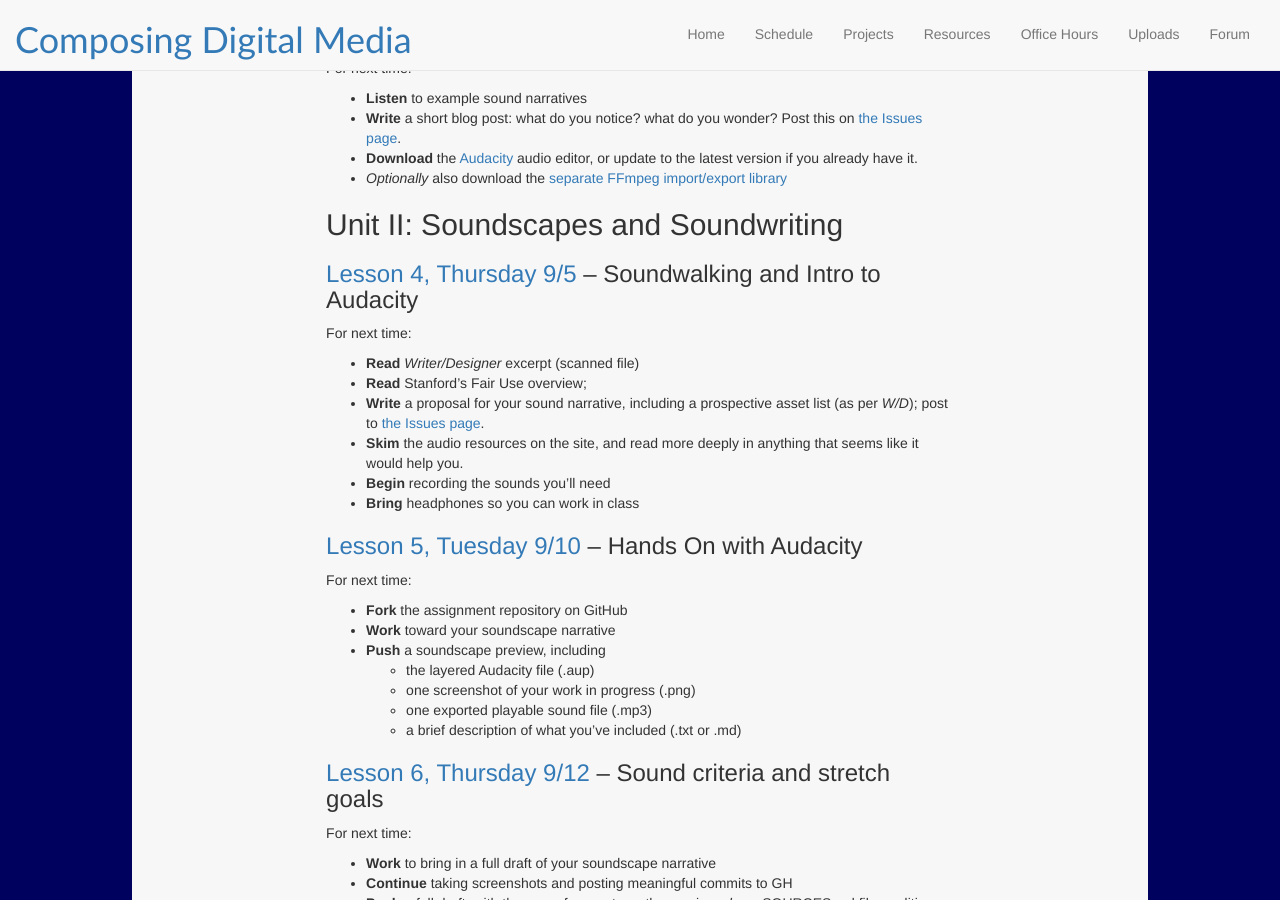
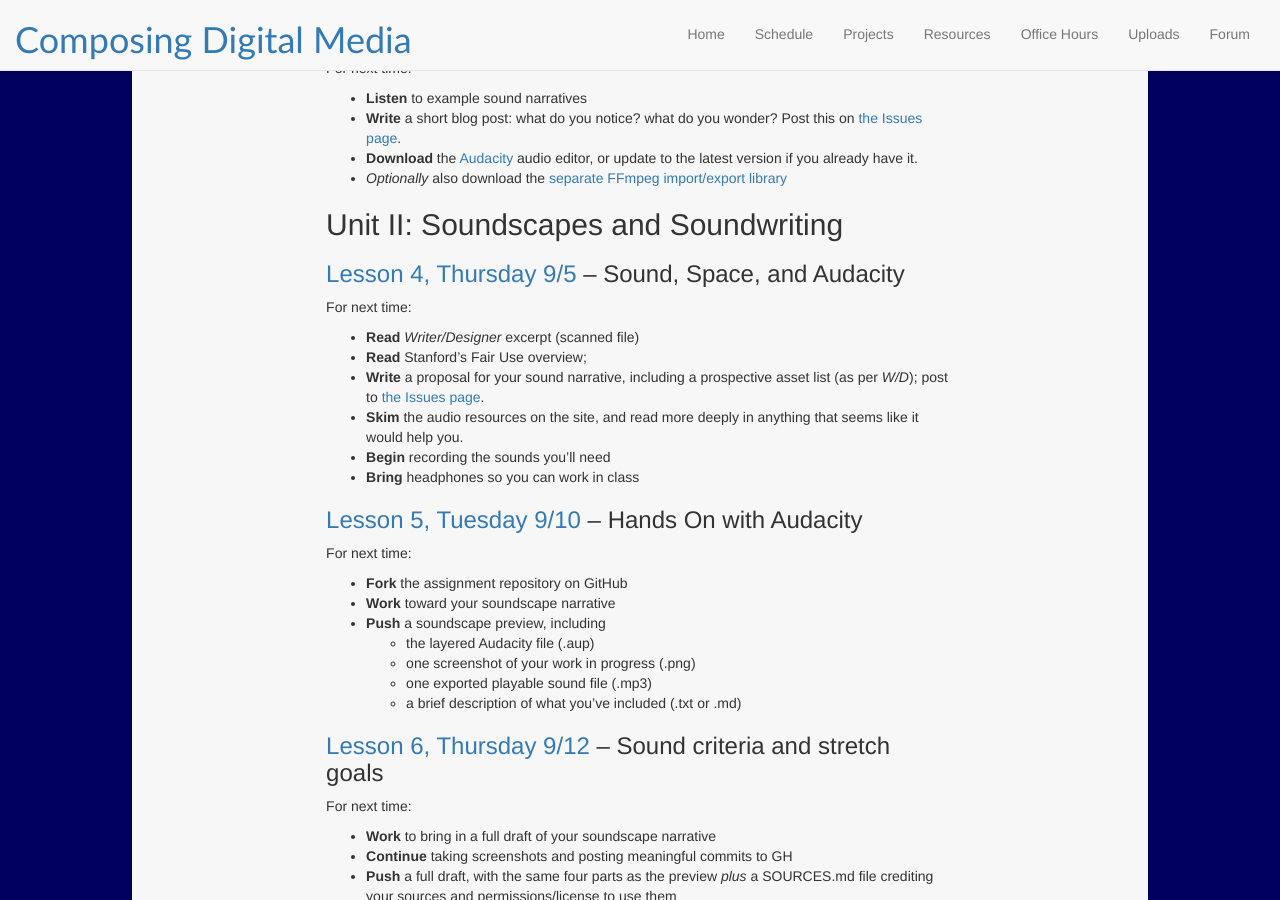
Before and after one commit to benmiller314/cdm2019fall, a Jekyll site: the page built from schedule.md, in a window 1280 px wide and 900 px high, scrolled down 1113 px. Built offline with Jekyll 4.4.1, drawn with Linux system fonts in a browser that asks for light colours.

Commit message:
acknowledge the lack of soundwalk
there just isn't time. : (

```diff
--- a/schedule.md
+++ b/schedule.md
@@ -61,7 +61,7 @@ For next time:
 
 <h2 id="unit-2">Unit II: Soundscapes and Soundwriting</h2>
 
-<h3><a href="/{{site.course.base_path}}plans/lesson-04">Lesson 4, Thursday 9/5</a> – Soundwalking and Intro to Audacity<!-- tracks, split, join --></h3>
+<h3><a href="/{{site.course.base_path}}plans/lesson-04">Lesson 4, Thursday 9/5</a> – Sound, Space, and Audacity<!-- tracks, split, join. Do soundwalk at end iff time allows. (It won't.) :\ --></h3>
 
 For next time:
 
```
